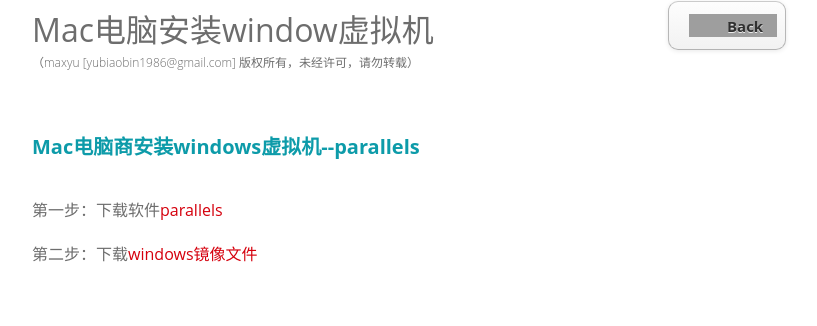
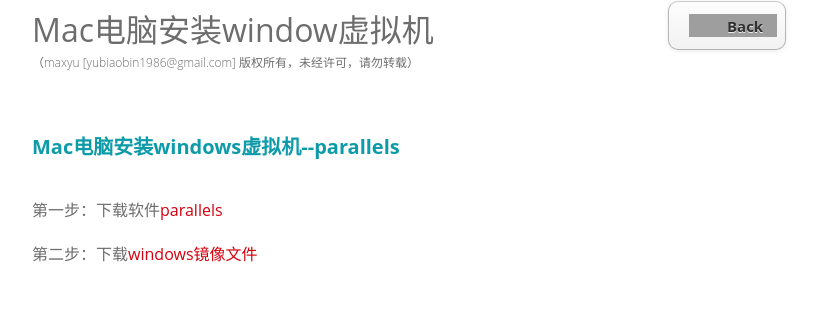
Before and after one commit to yubiaobin/yubiaobin.github.io, a Jekyll site: the page built from _posts/2014-08-02-window-parallels.html, in a window 1280 px wide. Shown: the part 247-573 px from the top of the page, without its empty margins (218-1035 px from the left). Built offline with Jekyll 4.4.1, drawn with Linux system fonts in a browser that asks for light colours; comment, search, counter and statistics services are not loaded; grey boxes are pictures that could not be loaded.

Commit message:
modified about docment

```diff
--- a/_posts/2014-08-02-window-parallels.html
+++ b/_posts/2014-08-02-window-parallels.html
@@ -6,7 +6,7 @@
 
 
 
-<h3>Mac电脑商安装windows虚拟机--parallels</h3>
+<h3>Mac电脑安装windows虚拟机--parallels</h3>
 
 <p>第一步：下载软件<a href="http://www.macappbox.com/parallels-desktop-9-po-jie/" target="_blank">parallels</a></p>
 <p>第二步：下载<a href="http://msdn.itellyou.cn/" target="_blank">windows镜像文件</a></p>
```
Also changed, not shown: 1 other file.
